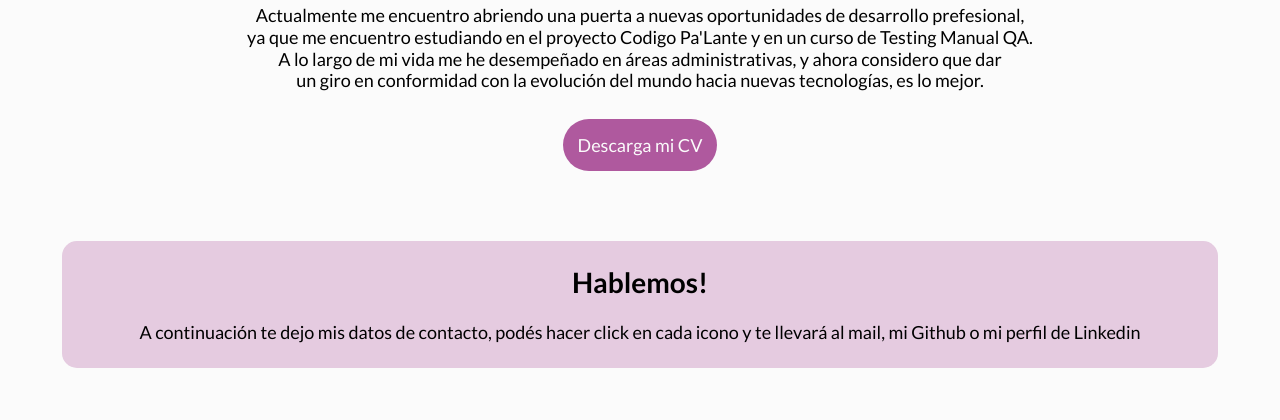
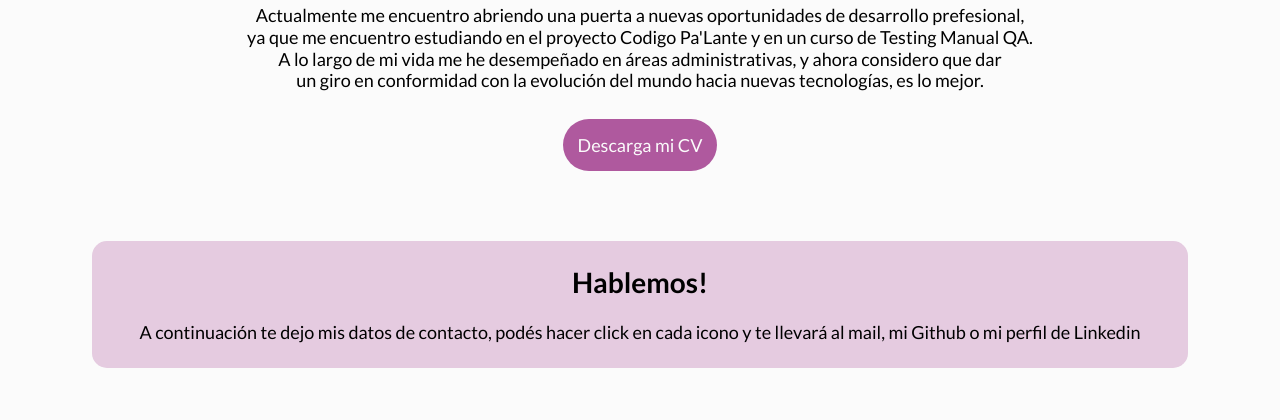
Before and after one commit to IsrraelMagallanes/mi-proyecto, a plain HTML site: page index.html in a window 1280 px wide. Shown: the part 384-804 px from the top of the page. Drawn offline with Linux system fonts and the light colour scheme.

Commit message:
Update styles.css

```diff
--- a/css/styles.css
+++ b/css/styles.css
@@ -49,6 +49,8 @@ body {
     background-color: #fbfbfb;
     text-align: center;
     line-height: 1.2;
+    max-width: 95%;
+    margin: auto;
 }
 
 h1{
```
